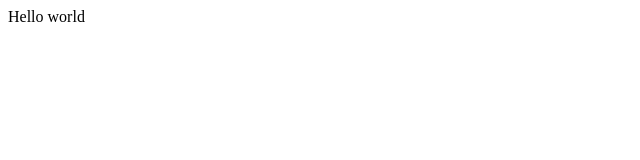
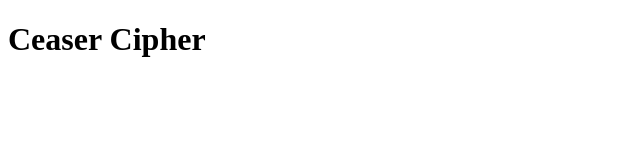
Before and after one commit to parkerhagen/Ceaser-Cipher, a plain HTML site: page index.html in a window 1280 px wide. Shown: the whole page, without its empty margins (0-640 px from the left). Drawn offline with Linux system fonts and the light colour scheme.

Commit message:
Began Code; Added Title

```diff
--- a/index.html
+++ b/index.html
@@ -7,7 +7,7 @@
     <link href="style.css" rel="stylesheet" type="text/css" />
   </head>
   <body>
-    Hello world
+    <h1>Ceaser Cipher
     <script src="script.js"></script>
   </body>
 </html>
```
